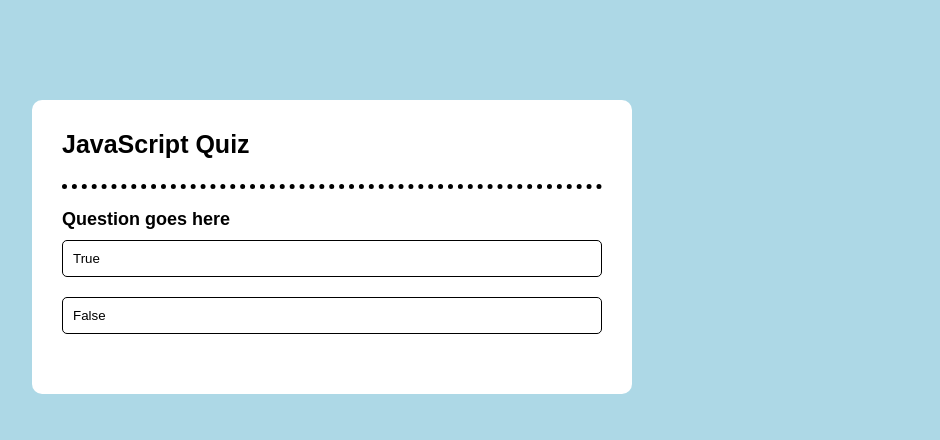
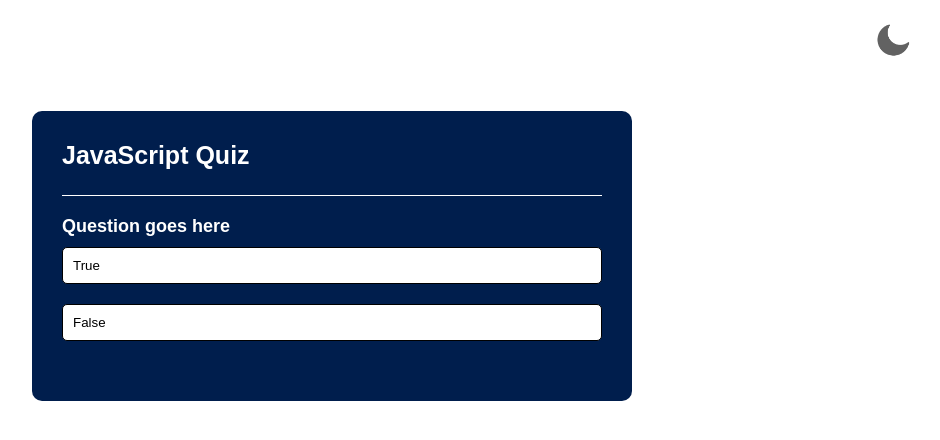
Before and after one commit to MelkerOG/Javascript-Quiz, a plain HTML site: page index.html in a window 1280 px wide. Shown: the whole page, without its empty margins (308-1248 px from the left). Drawn offline with Linux system fonts and the light colour scheme; a web font is replaced by a local one.

Commit message:
some styling and javascript for darkmode and lightmode

```diff
--- a/index.html
+++ b/index.html
@@ -15,6 +15,9 @@
     <link rel="stylesheet" href="style.css" />
   </head>
   <body>
+    <nav>
+      <img src="./images /moon.png" id="icon" alt="moon" />
+    </nav>
     <div class="app">
       <h1>JavaScript Quiz</h1>
       <div class="quiz-question">
--- a/index.js
+++ b/index.js
@@ -41,6 +41,17 @@ const questions = [
   },
 ];
 
+let icon = document.getElementById("icon");
+
+icon.onclick = function () {
+  document.body.classList.toggle("dark-theme");
+  if (document.body.classList.contains("dark-theme")) {
+    icon.src = "./images /sun.png";
+  } else {
+    icon.src = "./images /moon.png";
+  }
+};
+
 const questionElement = document.getElementById("question");
 const trueBtn = document.querySelector(".trueBtn");
 const falseBtn = document.querySelector(".falseBtn");
--- a/style.css
+++ b/style.css
@@ -6,23 +6,70 @@
 }
 
 body {
-  background: lightblue;
+  background: var(--primary-color);
 }
 
+:root {
+  --primary-color: white;
+  --secondary-color: #001e4d;
+}
+
+.dark-theme {
+  --primary-color: #001e4d;
+  --secondary-color: white;
+}
+
+nav {
+  display: flex;
+  justify-content: flex-end;
+  margin-right: 60px;
+  margin-top: 20px;
+}
+
+#icon {
+  width: 40px;
+  cursor: pointer;
+}
+
+
+#icon:hover {
+  animation: bounce 0.8s;
+}
+
+@keyframes bounce {
+  0%, 20%, 60%, 100% {
+    -webkit-transform: translateY(0);
+    transform: translateY(0);
+  }
+
+  40% {
+    -webkit-transform: translateY(-10px);
+    transform: translateY(-10px);
+  }
+
+  80% {
+    -webkit-transform: translateY(-5px);
+    transform: translateY(-5px);
+  }
+}
+
+
+
+
 .app {
-  background: white;
+  background: var(--secondary-color);
   width: 90%;
   max-width: 600px;
-  margin: 100px auto 0;
+  margin: 50px auto 0;
   border-radius: 10px;
   padding: 30px;
 }
 
 .app h1 {
   font-size: 25px;
-  color: black;
+  color: var(--primary-color);
   font-weight: 600;
-  border-bottom: 5px dotted black;
+  border-bottom: 1px solid var(--primary-color);
   padding-bottom: 25px;
 }
 
@@ -32,7 +79,7 @@ body {
 
 .quiz-question h2 {
   font-size: 18px;
-  color: black;
+  color: var(--primary-color);
   font-weight: 600;
 }
 
@@ -51,7 +98,7 @@ body {
 }
 
 .trueBtn:hover, .falseBtn:hover {
-  background: #222;
+  background: black;
   color: #fff;
   font-weight: bold;
   transition: all ease-in-out 0.2s;
```
Also changed, not shown: images /moon.png (added), images /sun.png (added).
